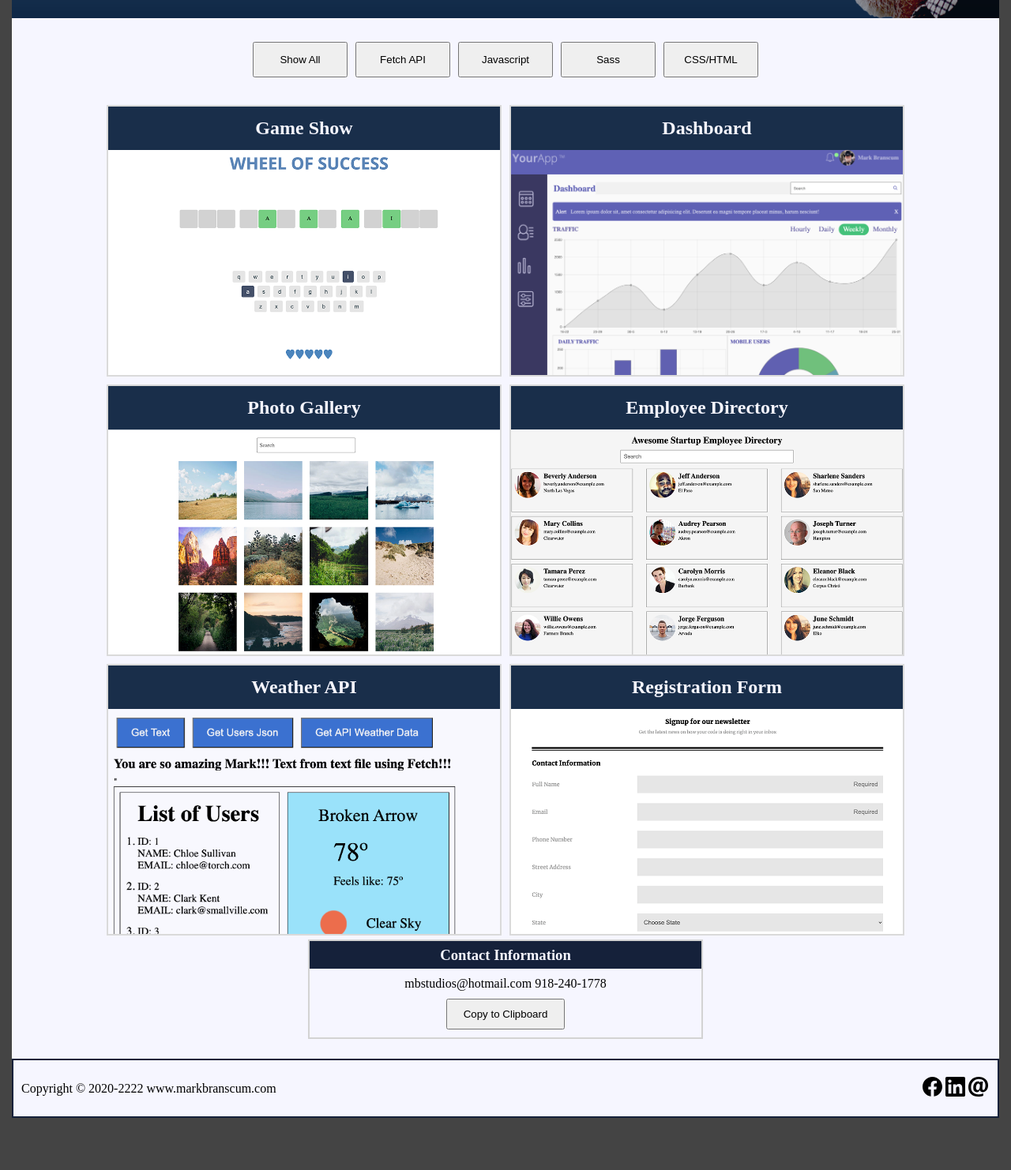
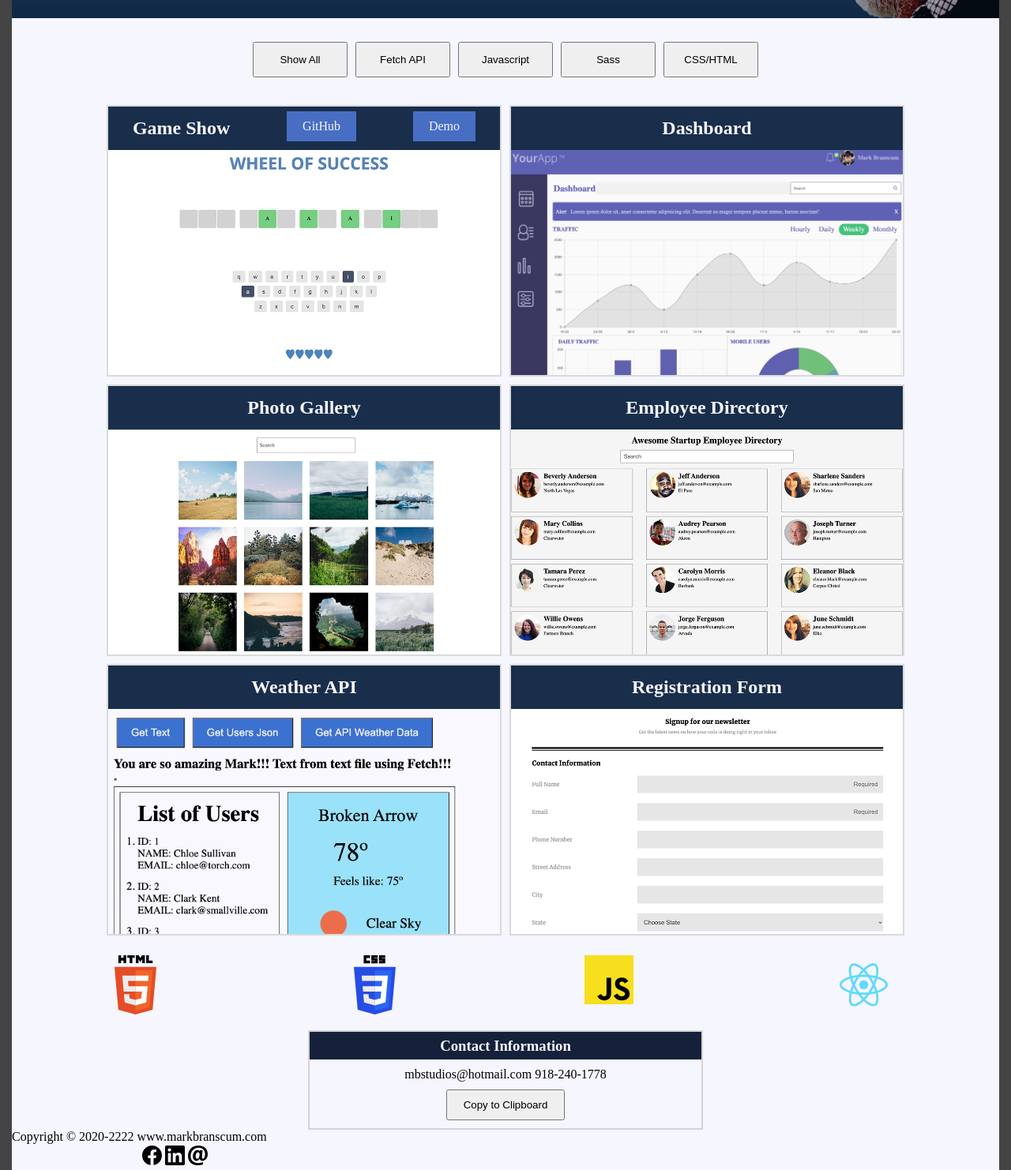
Before and after one commit to jsMarko/project-9, a plain HTML site: page index.html in a window 1280 px wide. Shown: the part 500-1982 px from the top of the page at 79% size. Before the commit the page ends 1916 px from the top, so only its background shows below. Drawn offline with Linux system fonts and the light colour scheme.

Commit message:
Added first anchor buttons for code and demo

```diff
--- a/index.html
+++ b/index.html
@@ -17,9 +17,8 @@
                </div>
                <ul class="nav-menu">
                   <li class="li-item"><a href="#filter-btns-container" class="nav-links">Projects</a></li>
-                  <li class="li-item"><a href="#" class="nav-links">About</a></li>
-                  <li class="li-item"><a href="#" class="nav-links">Skills</a></li>
-                  <li class="li-item"><a href="#" class="nav-links">Contact</a></li>
+                  <li class="li-item"><a href="#skills" class="nav-links">Skills</a></li>
+                  <li class="li-item"><a href="#contactInfo" class="nav-links">Contact</a></li>
                </ul>
             </nav>
          </header>
@@ -47,11 +46,10 @@
                <div class="project-card game-show javascript">
                   <header class="card-header">
                      <h2 class="card-title">Game Show</h2>
+                     <a href="https://github.com/jsMarko/project-6" class="code">GitHub</a>
+                     <a href="https://www.markbranscum.com/game-show/" class="demo">Demo</a>
                   </header>
                   <div class="card-image"></div>
-                  <div class="card-footer">
-                     <!--  Anchor buttons go here -->
-                  </div>
                </div>
                <div class="project-card dashboard javascript sass">
                   <header class="card-header">
@@ -99,6 +97,12 @@
                   </div>
                </div>
             </div>
+            <div id="skills" class="skills-container">
+               <img class="skills-icons html" src="images/svg/html.svg" alt="html" />
+               <img class="skills-icons css" src="images/svg/css.svg" alt="css" />
+               <img class="skills-icons js" src="images/svg/javascript.svg" alt="javascript" />
+               <img class="skills-icons react" src="images/svg/react.svg" alt="react" />
+            </div>
             <div class="contactInfo-container">
                <div class="header">
                   <h3 class="contactTitle">Contact Information</h3>
--- a/scss/styles.scss
+++ b/scss/styles.scss
@@ -173,7 +173,7 @@ html {
       height: 55px;
       width: 100%;
       display: flex;
-      justify-content: center;
+      justify-content: space-around;
       align-items: center;
       color: $primary-white;
       background-color: $nav-bg;
@@ -182,6 +182,7 @@ html {
    .card-image {
       // Wheel of Success Card
       // border: 2px solid red;
+      position: relative;
       width: 100%;
       height: 285px;
       background-image: url("../images/gameshow.png");
@@ -365,7 +366,43 @@ html {
    padding: 10px 20px;
 }
 
-footer {
+.skills-container {
+   margin: 20px 0;
+   display: flex;
+   justify-content: space-around;
+}
+
+.skills-icons:hover {
+   transform: scale(1.4);
+}
+
+.html {
+   width: 75px;
+}
+
+.css {
+   width: 53px;
+}
+
+.js {
+   width: 62px;
+}
+
+.react {
+   width: 105px;
+}
+
+.code,
+.demo {
+   background-color: #476ec3;
+   color: $primary-white;
+   padding: 10px 20px;
+   text-decoration: none;
+   margin-left: 10px;
+   margin-bottom: 5px;
+}
+
+≈ footer {
    width: 100%;
    height: 75px;
    margin-top: 25px;
```
Also changed, not shown: css/styles.css, images/svg/css.svg (added), images/svg/html.svg (added), images/svg/javascript.svg (added), images/svg/react.svg (added), 2 other files.
